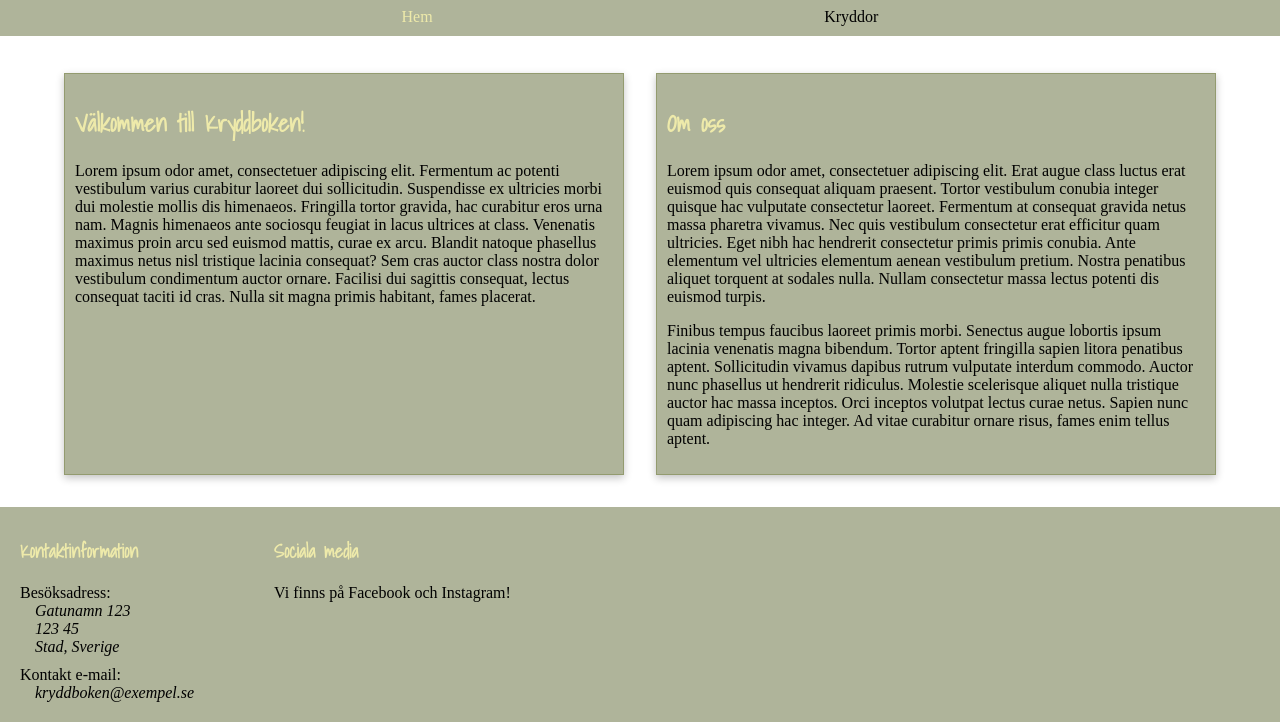
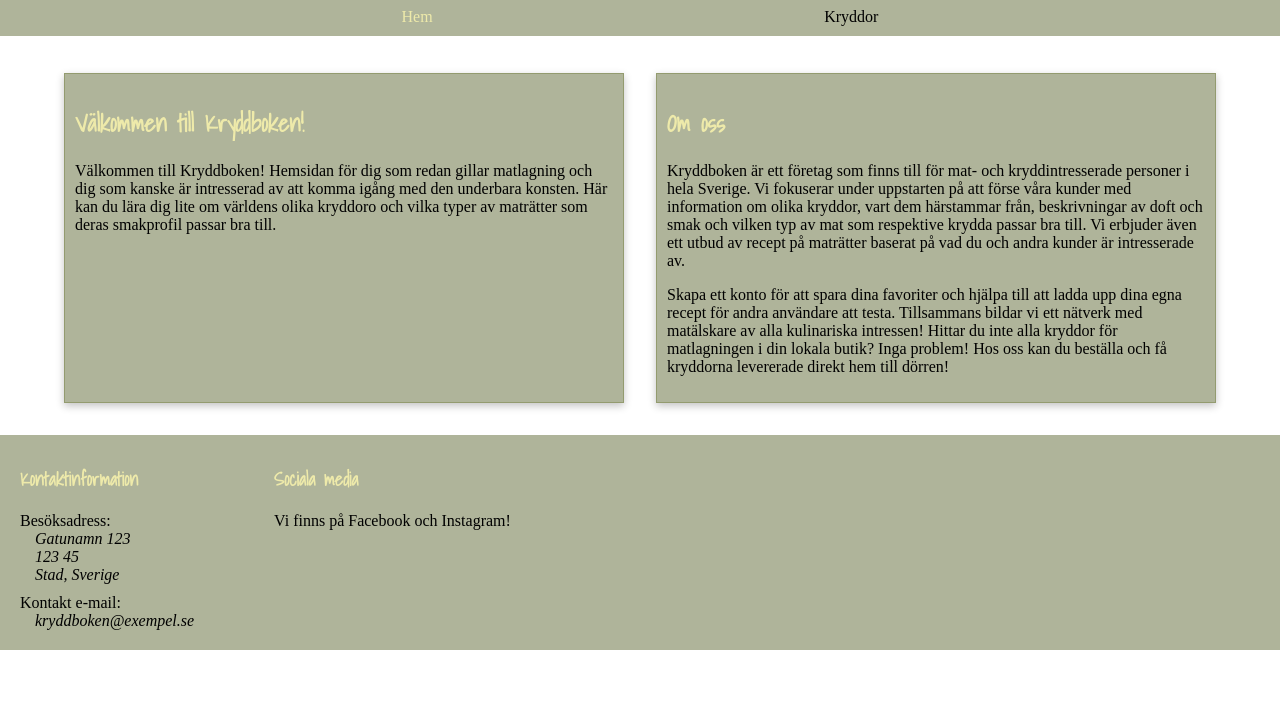
Before and after one commit to Frommflin/Kryddboken, a plain HTML site: page index.html in a window 1280 px wide. Shown: the part 175-897 px from the top of the page. After the commit the page ends 825 px from the top, so only its background shows below. Drawn offline with Linux system fonts and the light colour scheme.

Commit message:
Adding home page content

```diff
--- a/index.html
+++ b/index.html
@@ -28,12 +28,12 @@
         <div id="home">
             <div id="welcome">
                 <h2>Välkommen till Kryddboken!</h2>
-                <p>Lorem ipsum odor amet, consectetuer adipiscing elit. Fermentum ac potenti vestibulum varius curabitur laoreet dui sollicitudin. Suspendisse ex ultricies morbi dui molestie mollis dis himenaeos. Fringilla tortor gravida, hac curabitur eros urna nam. Magnis himenaeos ante sociosqu feugiat in lacus ultrices at class. Venenatis maximus proin arcu sed euismod mattis, curae ex arcu. Blandit natoque phasellus maximus netus nisl tristique lacinia consequat? Sem cras auctor class nostra dolor vestibulum condimentum auctor ornare. Facilisi dui sagittis consequat, lectus consequat taciti id cras. Nulla sit magna primis habitant, fames placerat.</p>
+                <p>Välkommen till Kryddboken! Hemsidan för dig som redan gillar matlagning och dig som kanske är intresserad av att komma igång med den underbara konsten. Här kan du lära dig lite om världens olika kryddoro och vilka typer av maträtter som deras smakprofil passar bra till.</p>
             </div>
             <div id="about">
                 <h2>Om oss</h2>
-                <p>Lorem ipsum odor amet, consectetuer adipiscing elit. Erat augue class luctus erat euismod quis consequat aliquam praesent. Tortor vestibulum conubia integer quisque hac vulputate consectetur laoreet. Fermentum at consequat gravida netus massa pharetra vivamus. Nec quis vestibulum consectetur erat efficitur quam ultricies. Eget nibh hac hendrerit consectetur primis primis conubia. Ante elementum vel ultricies elementum aenean vestibulum pretium. Nostra penatibus aliquet torquent at sodales nulla. Nullam consectetur massa lectus potenti dis euismod turpis.</p>
-                <p>Finibus tempus faucibus laoreet primis morbi. Senectus augue lobortis ipsum lacinia venenatis magna bibendum. Tortor aptent fringilla sapien litora penatibus aptent. Sollicitudin vivamus dapibus rutrum vulputate interdum commodo. Auctor nunc phasellus ut hendrerit ridiculus. Molestie scelerisque aliquet nulla tristique auctor hac massa inceptos. Orci inceptos volutpat lectus curae netus. Sapien nunc quam adipiscing hac integer. Ad vitae curabitur ornare risus, fames enim tellus aptent.</p>
+                <p>Kryddboken är ett företag som finns till för mat- och kryddintresserade personer i hela Sverige. Vi fokuserar under uppstarten på att förse våra kunder med information om olika kryddor, vart dem härstammar från, beskrivningar av doft och smak och vilken typ av mat som respektive krydda passar bra till. Vi erbjuder även ett utbud av recept på maträtter baserat på vad du och andra kunder är intresserade av.</p>
+                <p>Skapa ett konto för att spara dina favoriter och hjälpa till att ladda upp dina egna recept för andra användare att testa. Tillsammans bildar vi ett nätverk med matälskare av alla kulinariska intressen! Hittar du inte alla kryddor för matlagningen i din lokala butik? Inga problem! Hos oss kan du beställa och få kryddorna levererade direkt hem till dörren!</p>
             </div>
         </div>
     </div>
```
